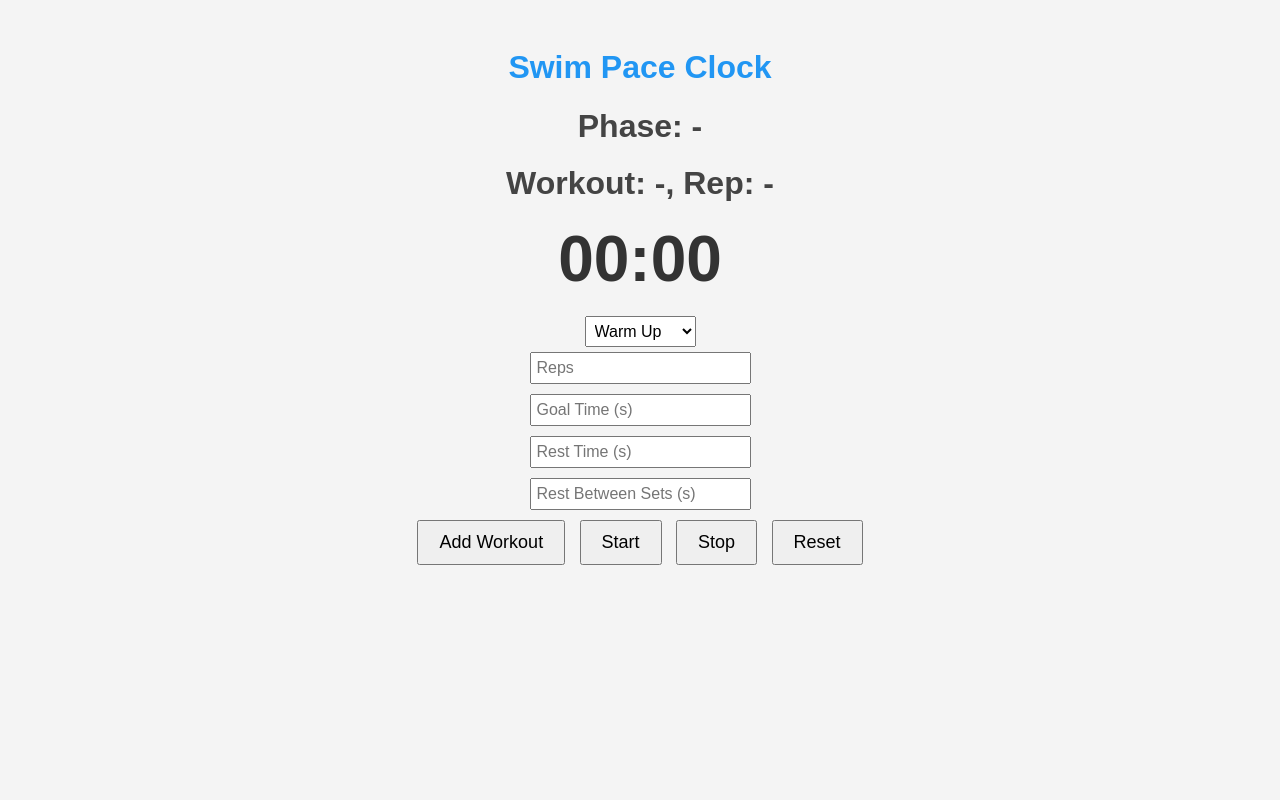
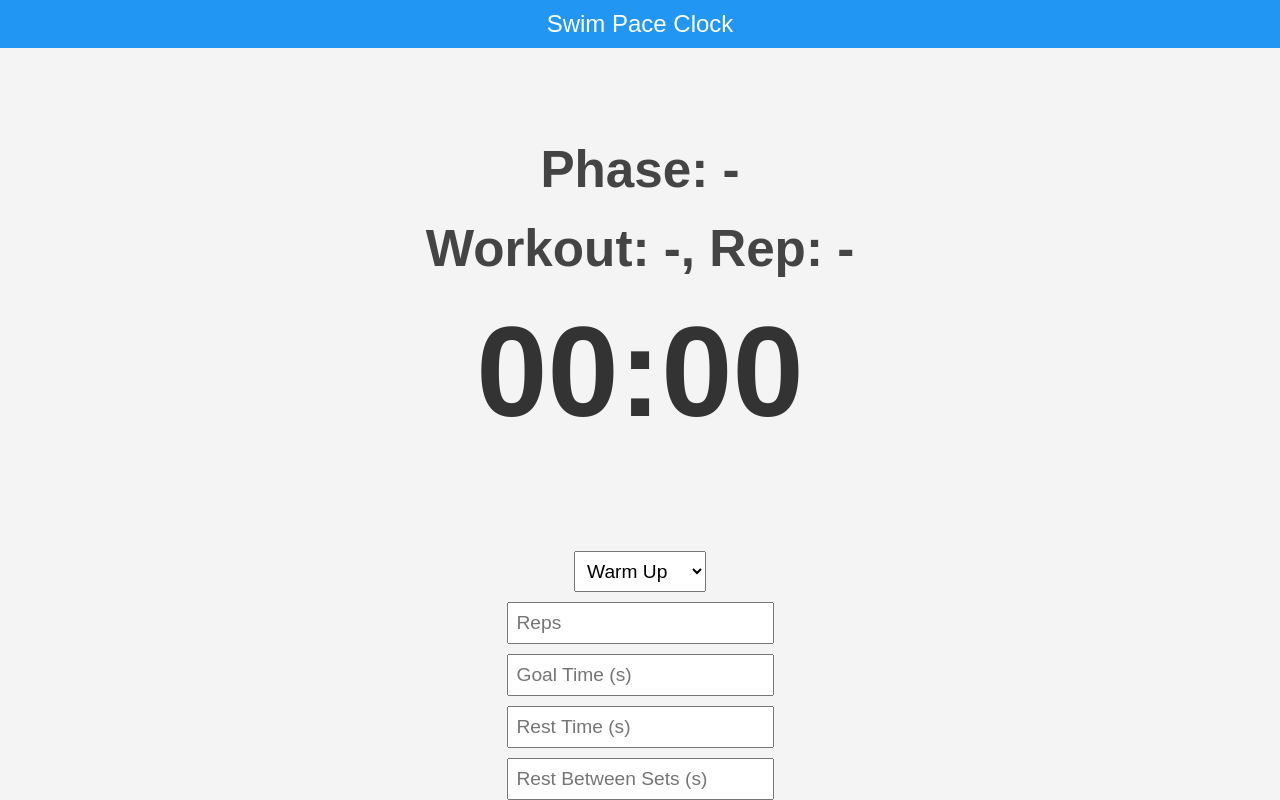
Before and after one commit to nosdraude/pace-clock2, a plain HTML site: page index.html in a window 1280 px wide. Drawn offline with Linux system fonts and the light colour scheme.

Commit message:
Update index.html

```diff
--- a/index.html
+++ b/index.html
@@ -9,54 +9,73 @@
   <title>Swim Pace Clock</title>
   <style>
     body {
+      margin: 0;
+      padding: 0;
       font-family: sans-serif;
-      padding: 20px;
+      background: #f4f4f4;
+      display: flex;
+      flex-direction: column;
+      height: 100vh;
       text-align: center;
-      background-color: #f4f4f4;
     }
-    h1 {
-      color: #2196f3;
+    header {
+      background: #2196f3;
+      color: white;
+      padding: 10px;
+      font-size: 24px;
+    }
+    .main-display {
+      flex: 2;
+      display: flex;
+      flex-direction: column;
+      justify-content: center;
+      align-items: center;
     }
     .timer {
-      font-size: 400%;
+      font-size: 10vw;
       font-weight: bold;
-      margin: 20px 0;
       color: #333;
     }
     .status {
-      font-size: 200%;
+      font-size: 4vw;
       font-weight: bold;
+      color: #444;
       margin-bottom: 20px;
-      color: #444;
     }
-    button {
-      font-size: 18px;
+    .controls {
+      flex: 1;
+      padding: 10px;
+      overflow-y: auto;
+    }
+    input, select, button {
+      font-size: 1.2rem;
       margin: 5px;
-      padding: 10px 20px;
+      padding: 8px;
     }
-    input {
-      margin: 5px;
-      padding: 5px;
-      font-size: 16px;
+    ul {
+      list-style-type: none;
+      padding: 0;
     }
-    select {
-      font-size: 16px;
-      padding: 5px;
+    li {
+      margin-top: 4px;
     }
   </style>
   <script>
-    if ("serviceWorker" in navigator) {
-      navigator.serviceWorker.register("service-worker.js");
+    if ('serviceWorker' in navigator) {
+      navigator.serviceWorker.register('service-worker.js');
     }
   </script>
 </head>
 <body>
-  <h1>Swim Pace Clock</h1>
-  <div class="status" id="phase">Phase: -</div>
-  <div class="status" id="workoutStatus">Workout: -, Rep: -</div>
-  <div class="timer" id="timer">00:00</div>
+  <header>Swim Pace Clock</header>
 
-  <div>
+  <div class="main-display">
+    <div class="status" id="phase">Phase: -</div>
+    <div class="status" id="workoutStatus">Workout: -, Rep: -</div>
+    <div class="timer" id="timer">00:00</div>
+  </div>
+
+  <div class="controls">
     <select id="type">
       <option value="warmUp">Warm Up</option>
       <option value="drill">Drill</option>
@@ -72,9 +91,8 @@
     <button onclick="start()">Start</button>
     <button onclick="stop()">Stop</button>
     <button onclick="reset()">Reset</button>
+    <ul id="workouts"></ul>
   </div>
-
-  <ul id="workouts"></ul>
 
   <script src="app.js"></script>
 </body>
```
